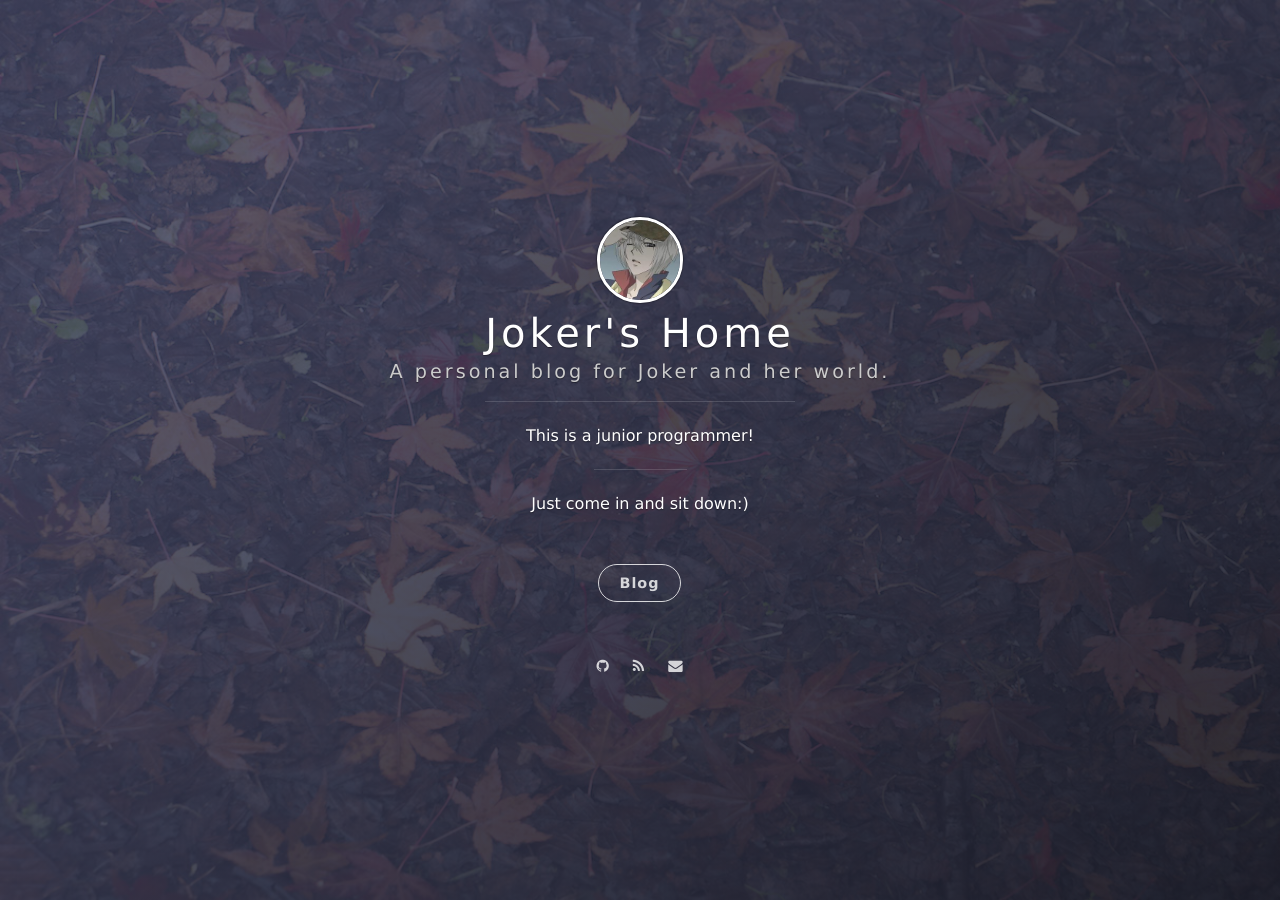
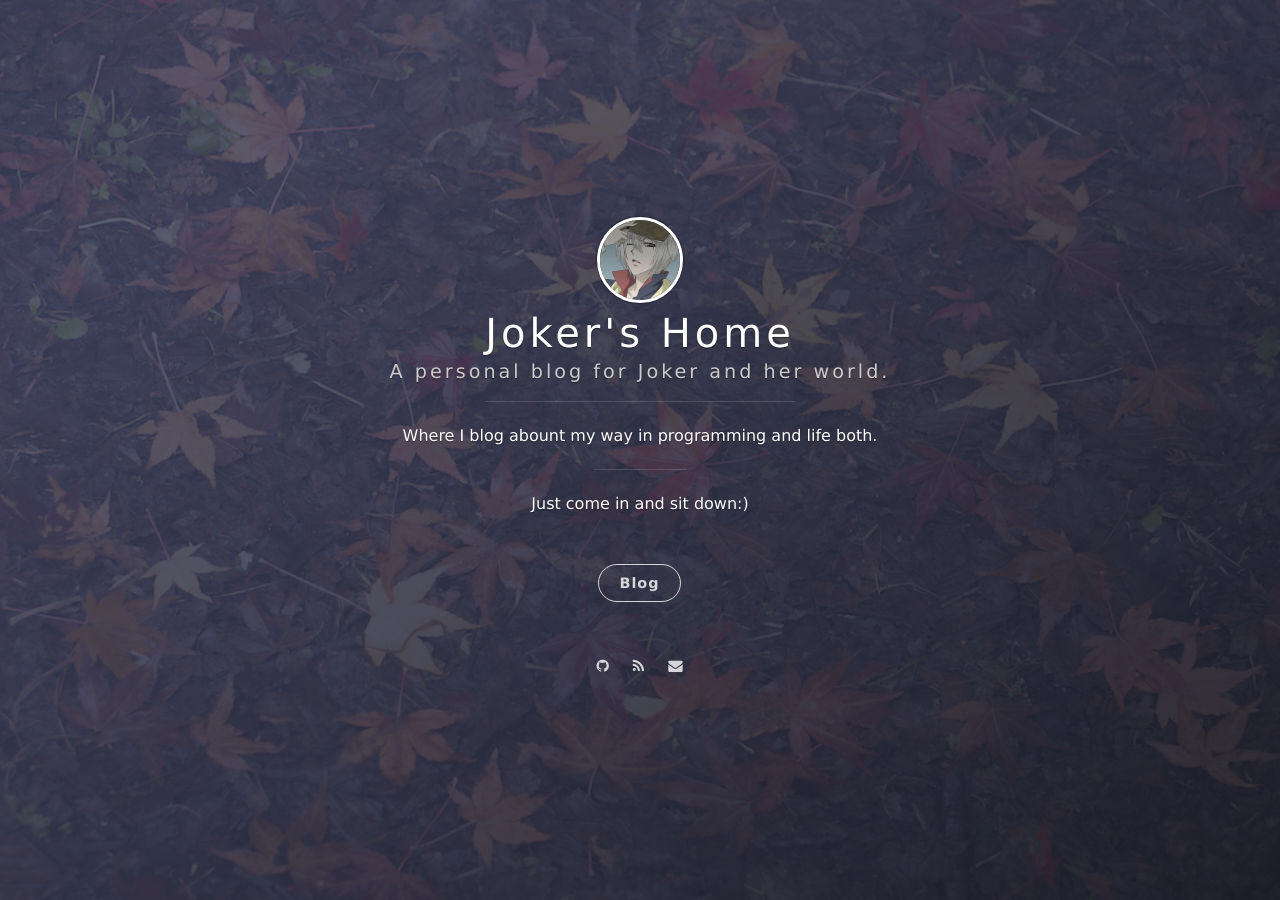
Before and after one commit to gracegreat1/gracegreat1.github.io, a Jekyll site: the page built from index.html, in a window 1280 px wide. Built offline with Jekyll 4.4.1, drawn with Linux system fonts in a browser that asks for light colours; nearby versions of some CDN libraries; the list of posts is cut into pages by our own code.

Commit message:
update description

```diff
--- a/_config.yml
+++ b/_config.yml
@@ -2,7 +2,7 @@
 title: Joker's Home
 subtitle: A personal blog for Joker and her world.
 welcome_message: Just come in and sit down:)
-description: This is a junior programmer!
+description: Where I blog abount my way in programming and life both.
 creator: <a href="http://github.com/gracegreat1">@gracegreat1</a>
 
 url: "http://gracegreat1.me"
```
